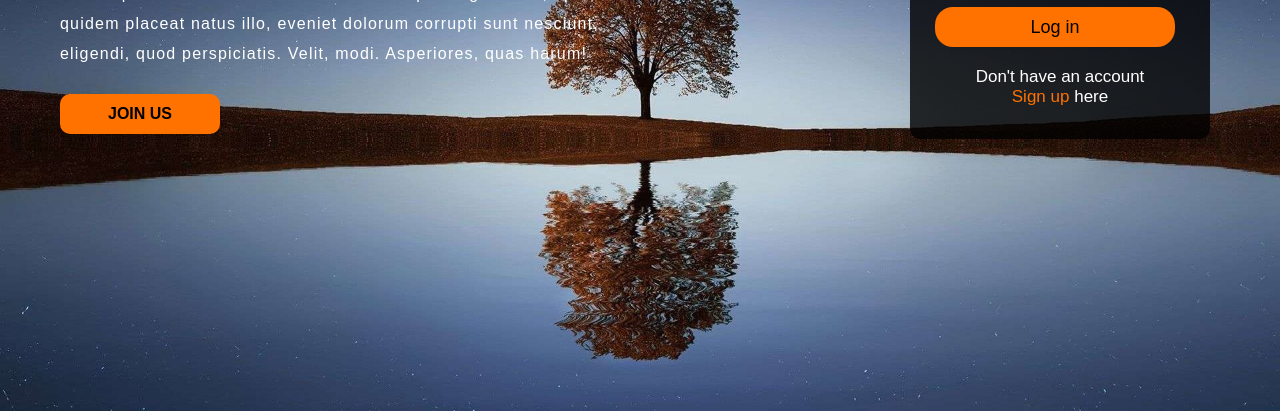
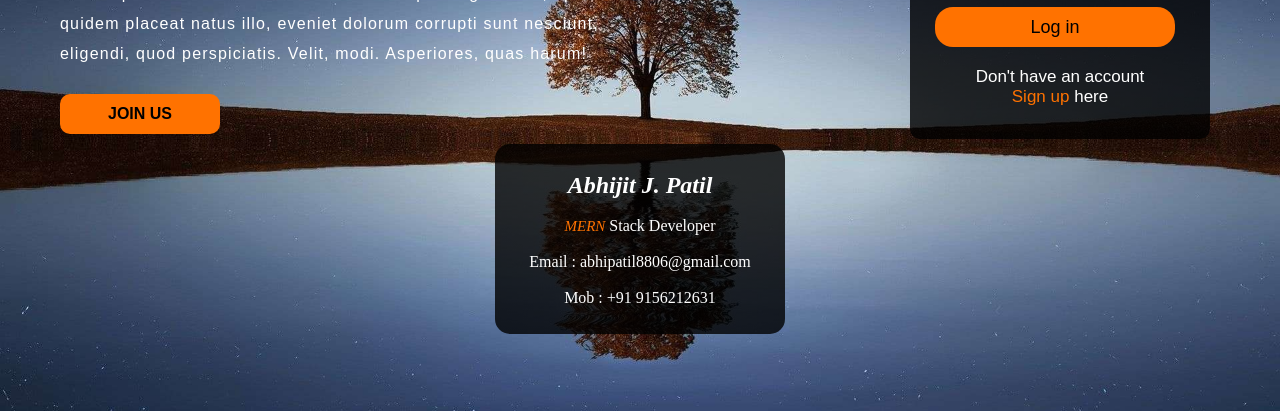
Before and after one commit to a8hi-patil/HTML-Projects, a plain HTML site: page Project_2/html/index.html in a window 1280 px wide. Shown: the part 389-800 px from the top of the page. Drawn offline with Linux system fonts and the light colour scheme.

Commit message:
Project 2 is completed

```diff
--- a/Project_2/css/style.css
+++ b/Project_2/css/style.css
@@ -235,3 +235,26 @@ ul li a:hover {
   text-decoration: none;
   color: wheat;
 }
+.myinfo {
+  color: #fff;
+  font-weight: lighter;
+  display: flex;
+  justify-content: center;
+  flex-direction: column;
+  align-items: center;
+  padding: 20px;
+  height: 150px;
+  width: 250px;
+  background: linear-gradient(
+    to top,
+    rgba(0, 0, 0, 0.8) 50%,
+    rgba(0, 0, 0, 0.8) 50%
+  );
+  border-radius: 15px;
+  margin: auto;
+}
+
+.myinfo span {
+  color: #ff7200;
+  font-size: 15px;
+}
--- a/Project_2/html/index.html
+++ b/Project_2/html/index.html
@@ -3,7 +3,7 @@
 
 <head>
 
-    <title>Document</title>
+    <title>Home || Web Design Course</title>
     <link rel="stylesheet" href="../css/style.css">
 </head>
 
@@ -42,10 +42,16 @@
                 <p class="link">Don't have an account<br>
                     <a href="#">Sign up </a> here</a>
                 </p>
-
             </div>
 
         </div>
+        <div class="myinfo">
+            <h2> <em>Abhijit J. Patil</em> </h2><br>
+            <p><span><em>MERN</em></span> Stack Developer</p><br>
+            <p>Email : abhipatil8806@gmail.com</p><br>
+            <p>Mob : +91 9156212631</p>
+        </div>
+
     </div>
 </body>
 
```
